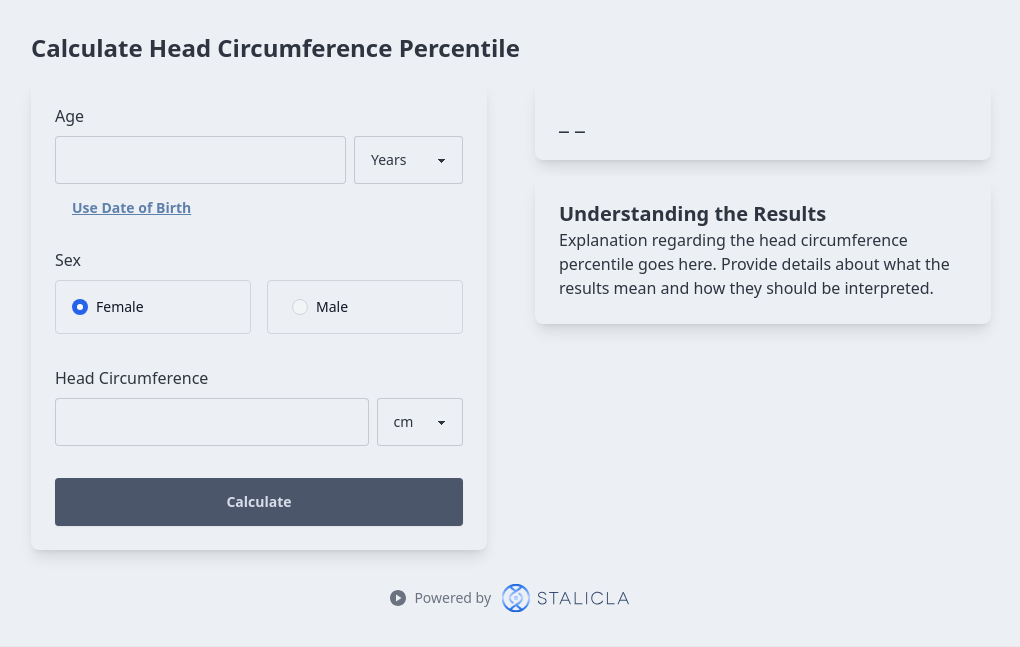
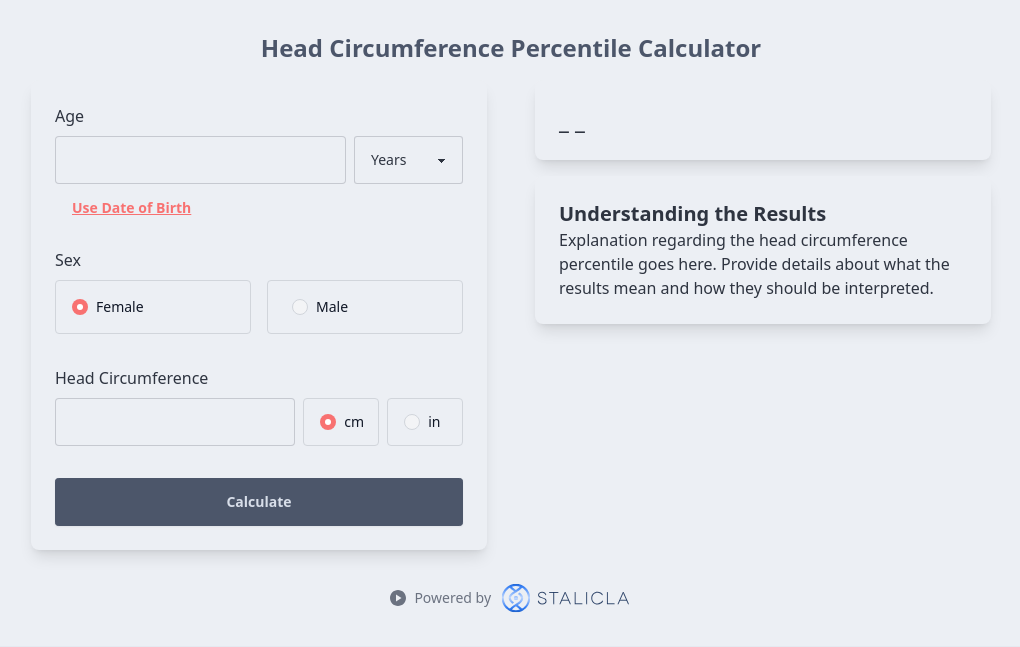
Before and after one commit to gather-foundation/gather-metrics, a FastAPI app: page / in a window 1280 px wide. Shown: the part 145-792 px from the top of the page, without its empty margins (129-1149 px from the left). Run offline with FastAPI, Linux system fonts and the light colour scheme; some libraries are stand-ins or nearby versions.

Commit message:
fix(form): fix radio buttons

```diff
--- a/src/templates/form/input_age.html
+++ b/src/templates/form/input_age.html
@@ -9,5 +9,5 @@
             <option value="days">Days</option>
         </select>
     </div>
-    <button type="button" class="btn btn-link" hx-get="/show-dob" hx-target="#age_input_section" hx-swap="outerHTML">Use Date of Birth</button>
+    <button type="button" class="btn btn-link text-red-400" hx-get="/show-dob" hx-target="#age_input_section" hx-swap="outerHTML">Use Date of Birth</button>
 </div>
--- a/src/templates/form/input_dob.html
+++ b/src/templates/form/input_dob.html
@@ -5,5 +5,5 @@
     <!-- Hidden input field for age_unit with a value of "dob" -->
     <input type="hidden" id="age_unit" name="age_unit" value="dob">
 
-    <button type="button" class="btn btn-link" hx-get="/show-age" hx-target="#age_input_section" hx-swap="outerHTML">Use Age</button>
+    <button type="button" class="btn btn-link text-red-400" hx-get="/show-age" hx-target="#age_input_section" hx-swap="outerHTML">Use Age</button>
 </div>
--- a/src/templates/form/input_hcirc.html
+++ b/src/templates/form/input_hcirc.html
@@ -1,10 +1,17 @@
 <div class="mb-8">
     <label for="hcirc_value" class="block mb-2 font-medium">Head Circumference</label>
     <div class="flex space-x-2">
-        <input type="number" step="0.1" min="0" id="hcirc_value" name="hcirc_value" class="input input-bordered rounded w-full" required>
-        <select id="hcirc_unit" name="hcirc_unit" class="select select-bordered w-24" required>
-            <option value="cm">cm</option>
-            <option value="in">in</option>
-        </select>
+        <input type="number" step="0.1" min="0" id="hcirc_value" name="hcirc_value" class="input input-bordered rounded w-2/5 sm:w-1/2 lg:w-3/5" required>
+
+        <div class="flex w-3/5 sm:w-1/2 lg:w-2/5 space-x-2">
+            <div class="flex items-center w-1/2 border border-gray-300 rounded">
+                <input id="hcirc_unit_cm" type="radio" value="cm" name="hcirc_unit" checked="checked" class="w-4 h-4 ms-4 bg-gray-100 border-gray-300 hover:bg-red-400 hover:text-red-400 focus:bg-red-400 focus:text-red-400 focus:outline-red-400 checked:bg-red-400 checked:outline-red-400">
+                <label for="hcirc_unit_cm" class="w-full ms-2 text-sm font-medium text-gray-900">cm</label>
+            </div>
+            <div class="flex items-center w-1/2 border border-gray-300 rounded">
+                <input id="hcirc_unit_in" type="radio" value="in" name="hcirc_unit" class="w-4 h-4 ms-4 bg-gray-100 border-gray-300 hover:bg-red-400 hover:text-red-400 focus:bg-red-400 focus:text-red-400 focus:outline-red-400 checked:bg-red-400 checked:outline-red-400">
+                <label for="hcirc_unit_in" class="w-full ms-2 text-sm font-medium text-gray-900">in</label>
+            </div>
+        </div>
     </div>
 </div>
--- a/src/templates/form/input_sex.html
+++ b/src/templates/form/input_sex.html
@@ -2,12 +2,12 @@
     <label for="hcirc_value" class="block mb-2 font-medium">Sex</label>
     <div class="flex gap-4">
         <div class="flex items-center w-1/2 pr-2 border border-gray-300 rounded">
-            <input id="sex-1" type="radio" value="F" name="sex" checked="checked" class="w-4 h-4 ms-4 text-blue-600 bg-gray-100 border-gray-300 focus:ring-blue-500 dark:focus:ring-blue-600 dark:ring-offset-gray-800 focus:ring-2 dark:bg-gray-700 dark:border-gray-600">
-            <label for="sex-1" class="w-full py-4 ms-2 text-sm font-medium text-gray-900 dark:text-gray-300">Female</label>
+            <input id="sex-1" type="radio" value="F" name="sex" checked="checked" class="w-4 h-4 ms-4 bg-gray-100 border-gray-300 hover:bg-red-400 hover:text-red-400 focus:bg-red-400 focus:text-red-400 focus:outline-red-400 checked:bg-red-400 checked:outline-red-400">
+            <label for="sex-1" class="w-full py-4 ms-2 text-sm font-medium text-gray-900">Female</label>
         </div>
         <div class="flex items-center w-1/2 pl-2 border border-gray-300 rounded">
-            <input id="sex-2" type="radio" value="M" name="sex" class="w-4 h-4 ms-4 text-blue-600 bg-gray-100 border-gray-300 focus:ring-blue-500 dark:focus:ring-blue-600 dark:ring-offset-gray-800 focus:ring-2 dark:bg-gray-700 dark:border-gray-600">
-            <label for="sex-2" class="w-full py-4 ms-2 text-sm font-medium text-gray-900 dark:text-gray-300">Male</label>
+            <input id="sex-2" type="radio" value="M" name="sex" class="w-4 h-4 ms-4 bg-gray-100 border-gray-300 hover:bg-red-400 hover:text-red-400 focus:bg-red-400 focus:text-red-400 focus:outline-red-400 checked:bg-red-400 checked:outline-red-400">
+            <label for="sex-2" class="w-full py-4 ms-2 text-sm font-medium text-gray-900">Male</label>
         </div>
     </div>
 </div>
--- a/src/templates/main.html
+++ b/src/templates/main.html
@@ -1,7 +1,7 @@
 {% extends "base.html" %}
 
 {% block content %}
-<h2 class="text-center sm:text-left text-xl sm:text-2xl font-bold mb-2 sm:mb-4">Calculate Head Circumference Percentile</h2>
+<h2 class="text-center text-xl sm:text-2xl font-bold mb-2 sm:mb-4 text-neutral">Head Circumference Percentile Calculator</h2>
 <div class="grid grid-cols-1 md:grid-cols-2 gap-6 sm:gap-8 lg:gap-12 justify-center items-start w-full sm:w-9/10 md:w-8/10 lg:w-6/10 mx-auto">
     <!-- First Column: Form -->
     <div class="bg-base-100 p-4 sm:p-6 rounded-lg shadow-lg">
```
